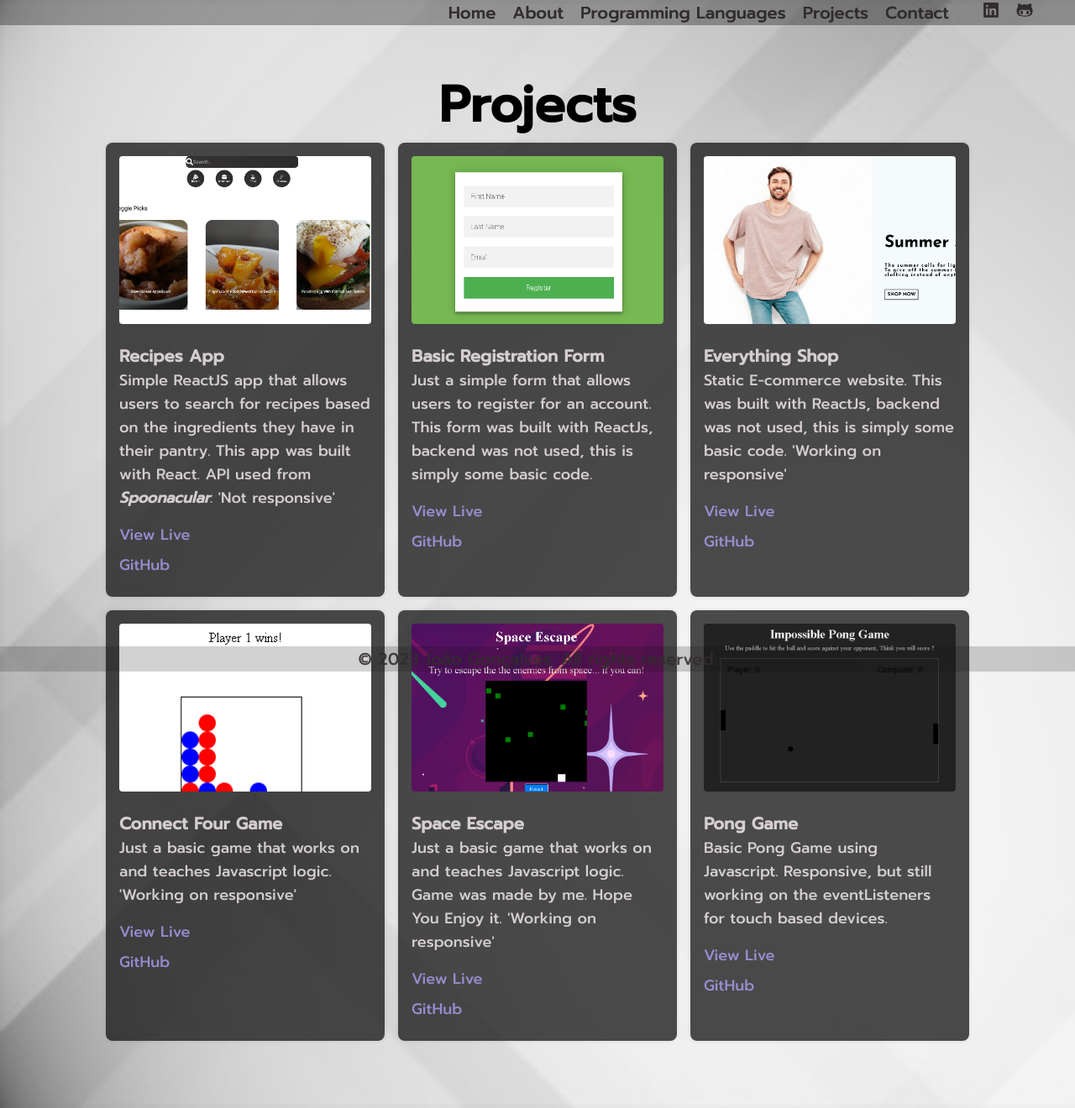
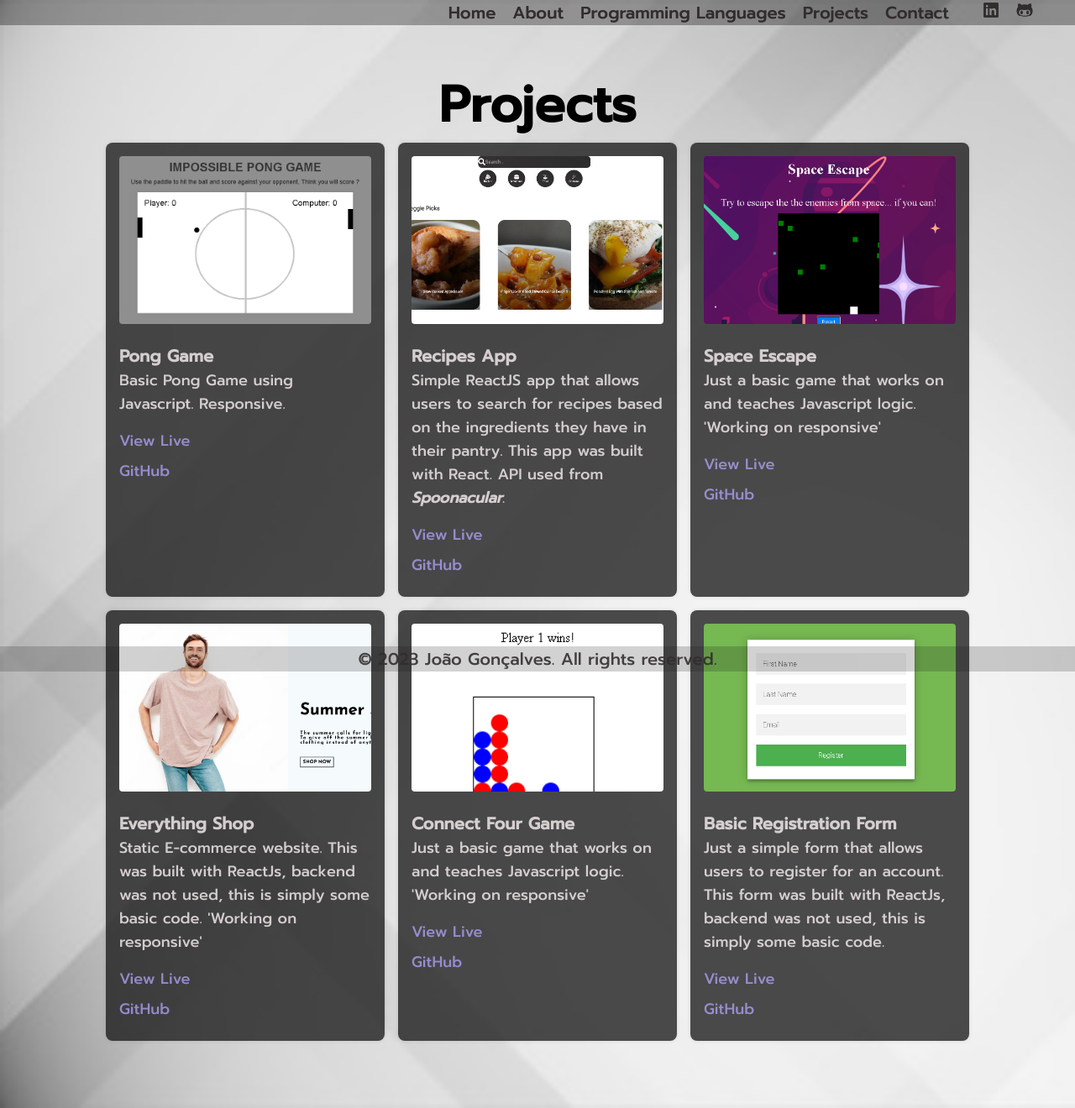
Before and after one commit to sirjoaogoncalves/PortfolioJoaoGoncalves, a React (Create React App) app: page /PortfolioJoaoGoncalves/projects in a window 1280 px wide. Shown: the whole page at 84% size. Built offline with nearby package versions, Linux system fonts and the light colour scheme.

Commit message:
projects added

```diff
--- a/src/pages/Projects.jsx
+++ b/src/pages/Projects.jsx
@@ -17,14 +17,25 @@ const Projects = () => {
 				<h1>Projects</h1>
 				<div className='project-cards'>
 					<div className='project-card'>
-						<img src={recipesImg} alt='Project 1' />
+						<img src={pongGame} alt='Project 1' />
+						<h3>Pong Game</h3>
+						<p>Basic Pong Game using Javascript. Responsive.</p>
+						<a href='https://sirjoaogoncalves.github.io/PongGame/' target='_blank' rel='noopener noreferrer'>
+							View Live
+						</a>
+						<a href='https://github.com/sirjoaogoncalves/PongGame' target='_blank' rel='noopener noreferrer'>
+							GitHub
+						</a>
+					</div>
+					<div className='project-card'>
+						<img src={recipesImg} alt='Project 2' />
 						<h3>Recipes App</h3>
 						<p>
 							Simple ReactJS app that allows users to search for recipes based on the ingredients they have in their pantry. This app was built with React. API used from{' '}
 							<b>
 								<i>Spoonacular</i>
 							</b>
-							. 'Not responsive'
+							.
 						</p>
 						<a href='https://sirjoaogoncalves.github.io/Recipes-Search-APP-ReactJS/' target='_blank' rel='noopener noreferrer'>
 							View Live
@@ -34,18 +45,19 @@ const Projects = () => {
 						</a>
 					</div>
 					<div className='project-card'>
-						<img src={regImg} alt='Project 2' />
-						<h3>Basic Registration Form</h3>
-						<p>Just a simple form that allows users to register for an account. This form was built with ReactJs, backend was not used, this is simply some basic code.</p>
-						<a href='https://sirjoaogoncalves.github.io/Basic-Registration-Form-using-React.js/' target='_blank' rel='noopener noreferrer'>
+						<img src={spaceEscape} alt='Project 3' />
+						<h3>Space Escape</h3>
+						<p>Just a basic game that works on and teaches Javascript logic. 'Working on responsive'</p>
+						<a href='https://sirjoaogoncalves.github.io/SpaceEscape/' target='_blank' rel='noopener noreferrer'>
 							View Live
 						</a>
-						<a href='https://github.com/sirjoaogoncalves/Basic-Registration-Form-using-React.js' target='_blank' rel='noopener noreferrer'>
+						<a href='https://github.com/sirjoaogoncalves/SpaceEscape' target='_blank' rel='noopener noreferrer'>
 							GitHub
 						</a>
 					</div>
+
 					<div className='project-card'>
-						<img src={eshopImg} alt='Project 3' />
+						<img src={eshopImg} alt='Project 4' />
 						<h3>Everything Shop</h3>
 						<p>Static E-commerce website. This was built with ReactJs, backend was not used, this is simply some basic code. 'Working on responsive'</p>
 						<a href='https://sirjoaogoncalves.github.io/EverythingShop/' target='_blank' rel='noopener noreferrer'>
@@ -56,7 +68,7 @@ const Projects = () => {
 						</a>
 					</div>
 					<div className='project-card'>
-						<img src={connectFour} alt='Project 4' />
+						<img src={connectFour} alt='Project 5' />
 						<h3>Connect Four Game</h3>
 						<p>Just a basic game that works on and teaches Javascript logic. 'Working on responsive'</p>
 						<a href='https://sirjoaogoncalves.github.io/ConnectFour/' target='_blank' rel='noopener noreferrer'>
@@ -67,24 +79,13 @@ const Projects = () => {
 						</a>
 					</div>
 					<div className='project-card'>
-						<img src={spaceEscape} alt='Project 5' />
-						<h3>Space Escape</h3>
-						<p>Just a basic game that works on and teaches Javascript logic. Game was made by me. Hope You Enjoy it. 'Working on responsive'</p>
-						<a href='https://sirjoaogoncalves.github.io/SpaceEscape/' target='_blank' rel='noopener noreferrer'>
+						<img src={regImg} alt='Project 6' />
+						<h3>Basic Registration Form</h3>
+						<p>Just a simple form that allows users to register for an account. This form was built with ReactJs, backend was not used, this is simply some basic code.</p>
+						<a href='https://sirjoaogoncalves.github.io/Basic-Registration-Form-using-React.js/' target='_blank' rel='noopener noreferrer'>
 							View Live
 						</a>
-						<a href='https://github.com/sirjoaogoncalves/SpaceEscape' target='_blank' rel='noopener noreferrer'>
-							GitHub
-						</a>
-					</div>
-					<div className='project-card'>
-						<img src={pongGame} alt='Project 6' />
-						<h3>Pong Game</h3>
-						<p>Basic Pong Game using Javascript. Responsive, but still working on the eventListeners for touch based devices.</p>
-						<a href='https://sirjoaogoncalves.github.io/PongGame/' target='_blank' rel='noopener noreferrer'>
-							View Live
-						</a>
-						<a href='https://github.com/sirjoaogoncalves/PongGame' target='_blank' rel='noopener noreferrer'>
+						<a href='https://github.com/sirjoaogoncalves/Basic-Registration-Form-using-React.js' target='_blank' rel='noopener noreferrer'>
 							GitHub
 						</a>
 					</div>
```
Also changed, not shown: src/img/pongGame.png.
